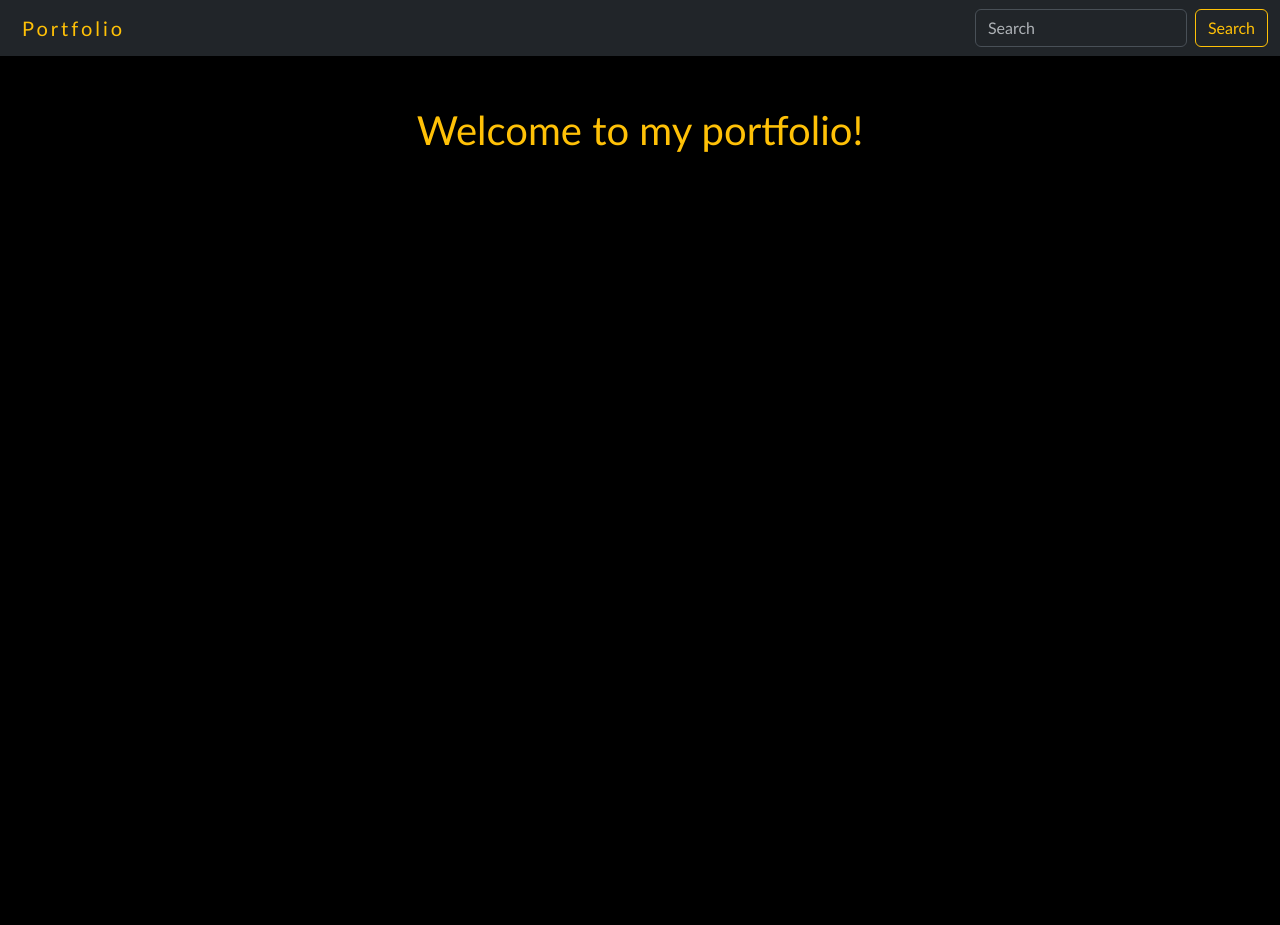
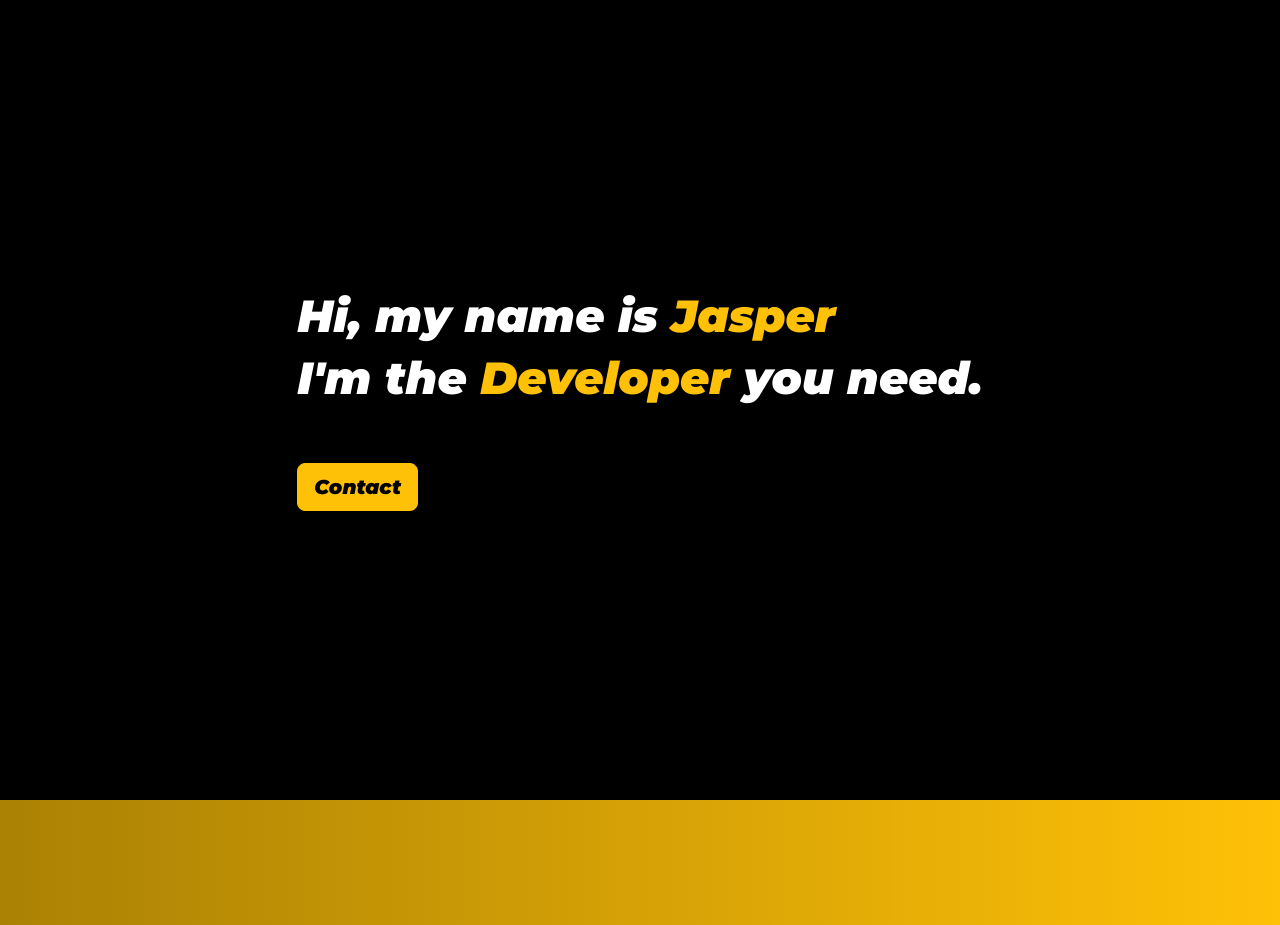
Before and after one commit to jv-schneider/portfolio, a plain HTML site: page home/home.html in a window 1280 px wide. Before the commit the page ends 800 px from the top, so only its background shows below. Drawn offline with nearby package versions, Linux system fonts and the light colour scheme.

Commit message:
new homepage, no navbar and new font

```diff
--- a/home/home.html
+++ b/home/home.html
@@ -10,28 +10,27 @@
       integrity="sha384-4bw+/aepP/YC94hEpVNVgiZdgIC5+VKNBQNGCHeKRQN+PtmoHDEXuppvnDJzQIu9"
       crossorigin="anonymous"
     />
+    <link rel="preconnect" href="https://fonts.googleapis.com" />
+    <link rel="preconnect" href="https://fonts.gstatic.com" crossorigin />
+    <link
+      href="https://fonts.googleapis.com/css2?family=Montserrat:ital,wght@1,900&display=swap"
+      rel="stylesheet"
+    />
     <link rel="stylesheet" href="style.css" />
   </head>
   <body>
-    <nav class="navbar" data-bs-theme="dark">
-      <div class="container-fluid">
-        <a class="navbar-brand">Portfolio</a>
-        <form class="d-flex" role="search">
-          <input
-            id="search-bar"
-            class="form-control me-2"
-            type="search"
-            placeholder="Search"
-            aria-label="Search"
-          />
-          <button class="btn btn-outline-warning" type="submit">Search</button>
-        </form>
+    <div id="container-intro">
+      <div id="text-container">
+        <h1>Hi, my name is <span style="color: #ffc107">Jasper</span></h1>
+        <h1>I'm the <span style="color: #ffc107">Developer</span> you need.</h1>
+        <a href="mailto:atom1c@web.de"
+          ><button class="btn btn-warning btn-lg" id="contact">
+            Contact
+          </button></a
+        >
       </div>
-    </nav>
-    <div class="welcome-message">
-      <h1>Welcome to my portfolio!</h1>
     </div>
-    </div>
+    <div id="style-element"></div>
     <script
       src="https://cdn.jsdelivr.net/npm/bootstrap@5.3.1/dist/js/bootstrap.bundle.min.js"
       integrity="sha384-HwwvtgBNo3bZJJLYd8oVXjrBZt8cqVSpeBNS5n7C8IVInixGAoxmnlMuBnhbgrkm"
--- a/home/style.css
+++ b/home/style.css
@@ -4,24 +4,38 @@
 body {
   color: #fff;
   background-color: black;
-  font-family: "Gill Sans", "Gill Sans MT", Calibri, "Trebuchet MS", sans-serif;
+  font-family: "Montserrat", sans-serif;
   overflow-x: hidden;
 }
-.navbar {
-  /* border-bottom: 2px solid var(--primary-color); */
-  background-color: #212529;
+h1 {
+  font-size: 45px;
 }
-.navbar-brand {
-  color: var(--primary-color);
-  letter-spacing: 3px;
-  margin-left: 10px;
+.btn {
+  transition: 0.75s;
 }
-.navbar-brand:hover {
-  color: var(--primary-color);
+.btn#contact {
+  margin-top: 50px;
 }
-.welcome-message {
+.btn#contact:hover {
+  box-shadow: 0 0 20px var(--primary-color);
+}
+#container-intro {
   display: flex;
   justify-content: center;
-  margin-top: 50px;
-  color: var(--primary-color);
+  align-items: center;
+  height: 100vh;
+  width: 100%;
 }
+#text-container {
+  margin: 0 10% 0 10%;
+}
+.btn-outline-warning:hover,
+.btn-outline-warning:active {
+  background-color: #ffffff00 !important;
+  color: var(--primary-color) !important;
+}
+#style-element {
+  width: 100%;
+  height: 125px;
+  background: linear-gradient(to right, #ffc107ab, #ffc107);
+}
--- a/style.css
+++ b/style.css
@@ -4,12 +4,8 @@
 body {
   color: #fff;
   background-color: black;
-  font-family: "Gill Sans", "Gill Sans MT", Calibri, "Trebuchet MS", sans-serif;
+  font-family: "Montserrat", sans-serif;
   overflow-x: hidden;
-}
-.navbar {
-  /* border-bottom: 2px solid var(--primary-color); */
-  background-color: #212529;
 }
 .signin-content {
   display: flex;
@@ -39,30 +35,21 @@ img {
 .btn {
   transition: 0.75s;
 }
-#submit-login-button,
-#signup-button {
+.btn {
   margin-top: 10px;
   margin-right: 10px;
 }
-#submit-login-button:hover,
-#signup-button:hover {
+.btn:hover {
   box-shadow: 0 0 20px var(--primary-color);
 }
-.btn-outline-warning:hover {
-  background-color: #ffffff00;
-  color: var(--primary-color);
+.btn-outline-warning:hover,
+.btn-outline-warning:active {
+  background-color: #ffffff00 !important;
+  color: var(--primary-color) !important;
 }
 .btn-dark:hover {
   box-shadow: 0 0 20px;
   background-color: #212529;
-}
-.navbar-brand {
-  color: var(--primary-color);
-  letter-spacing: 3px;
-  margin-left: 10px;
-}
-.navbar-brand:hover {
-  color: var(--primary-color);
 }
 .img-container {
   margin-bottom: 50px;
```
Also changed, not shown: index.html (+11 -15 lines).
